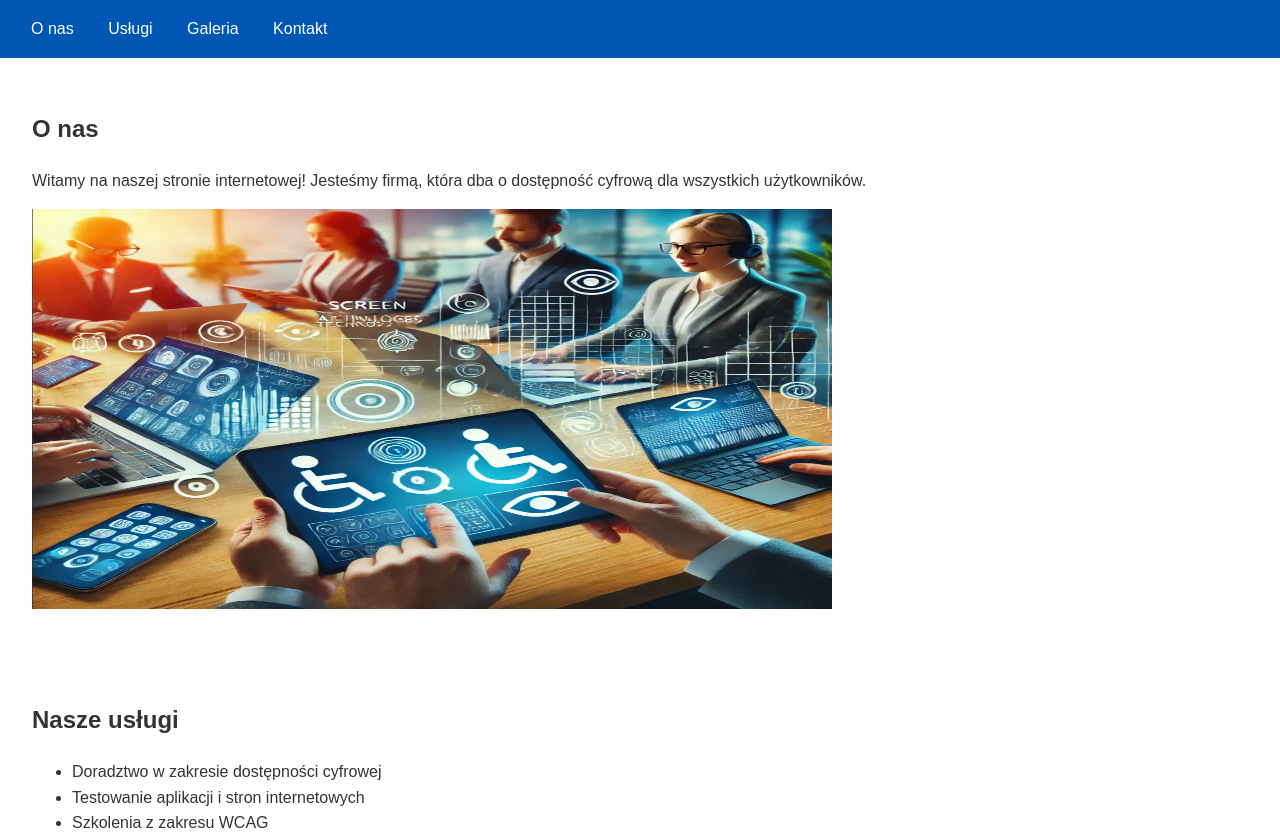
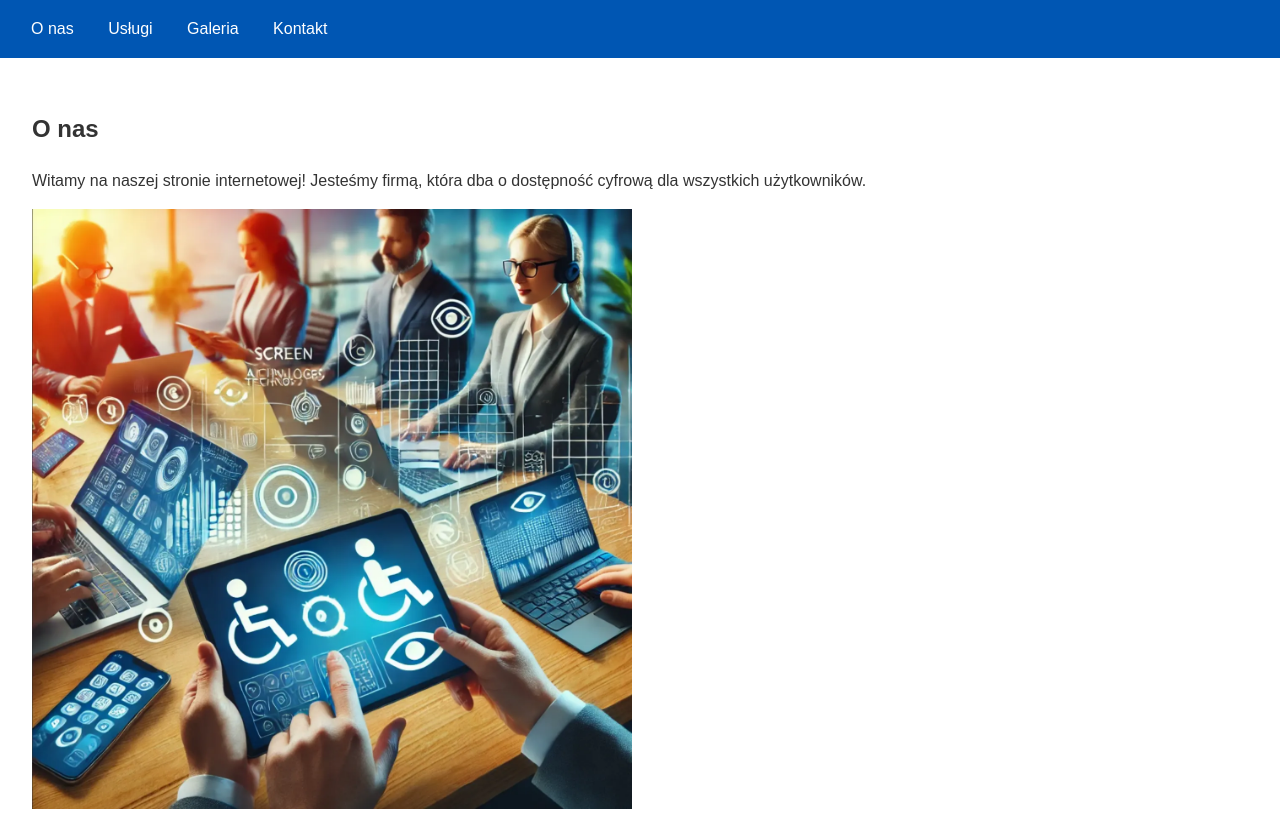
Before and after one commit to kvcvnska/strona, a plain HTML site: page index.html in a window 1280 px wide. Shown: the top 839 px of the page. Drawn offline with Linux system fonts and the light colour scheme.

Commit message:
Add files via upload

```diff
--- a/index.html
+++ b/index.html
@@ -72,7 +72,7 @@
         <section id="sekcja1" class="container">
             <h1>O nas</h1>
             <p>Witamy na naszej stronie internetowej! Jesteśmy firmą, która dba o dostępność cyfrową dla wszystkich użytkowników.</p>
-            <img src="zdj1.webp" alt="Zdjęcie ilustrujące naszą działalność" loading="lazy" width="800" height="400">
+            <img src="zdj1.webp" alt="Zdjęcie ilustrujące naszą działalność" loading="lazy" width="600" height="600">
         </section>
 
         <section id="sekcja2" class="container">
```
